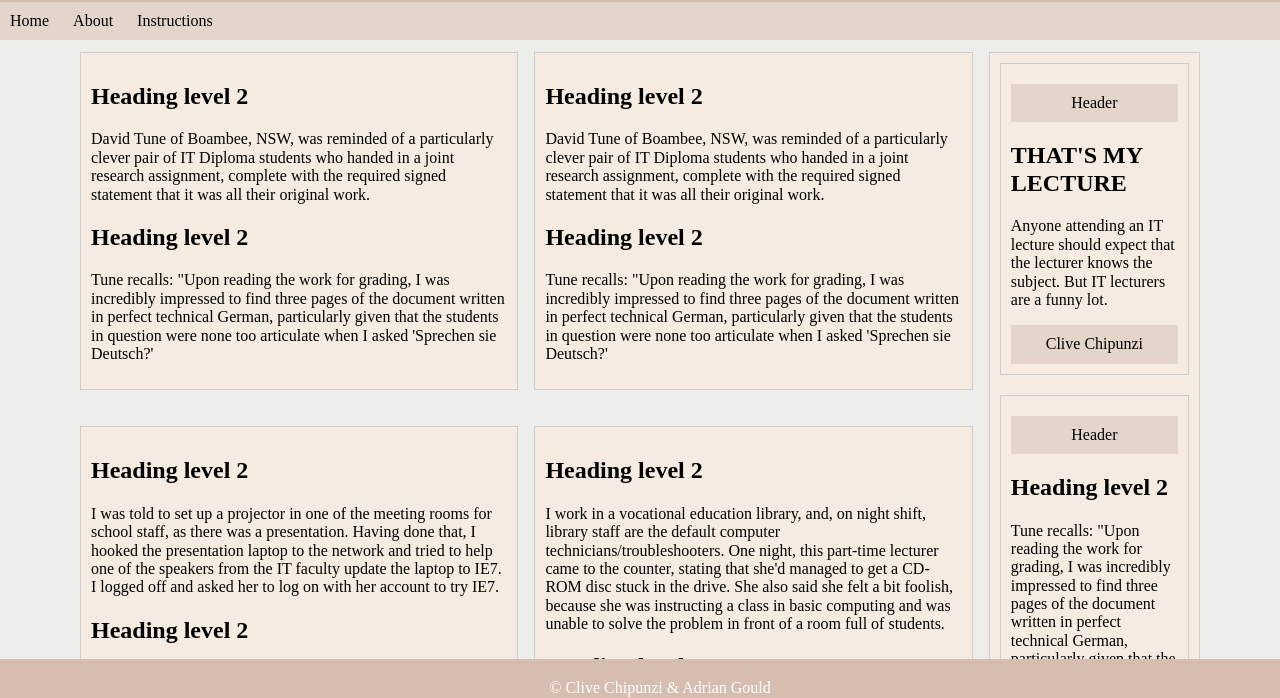
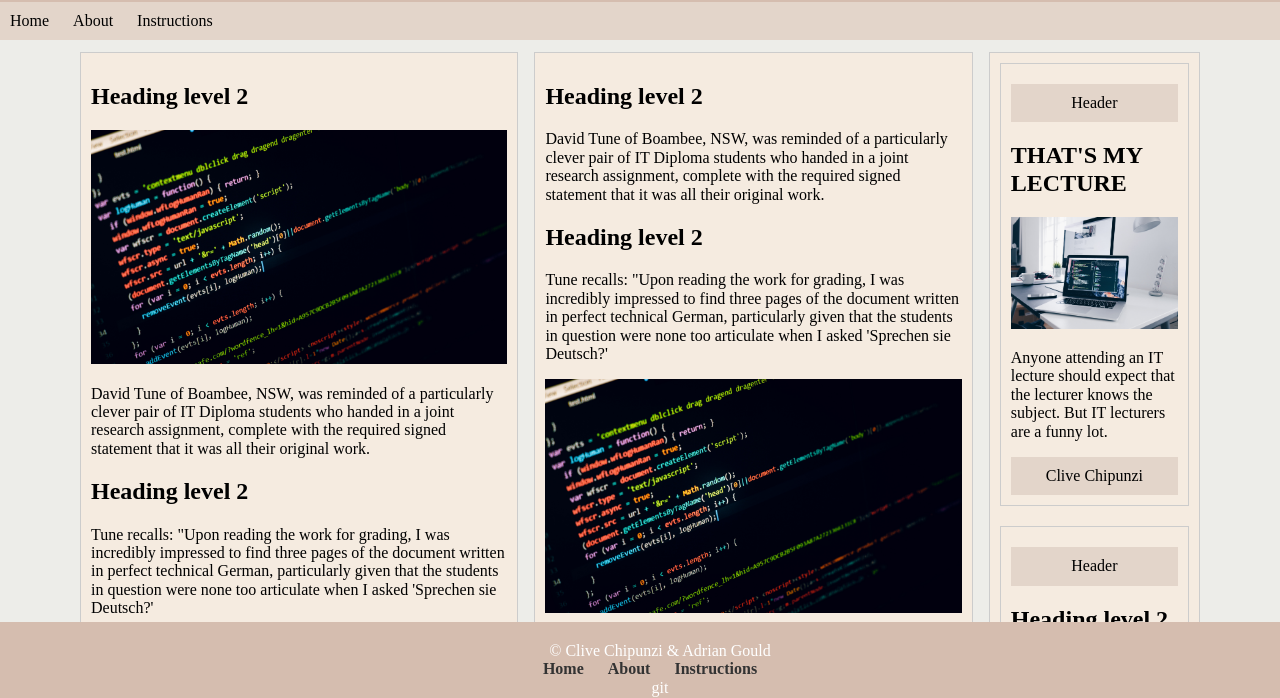
Before and after one commit to cliveeee/Web-Dev-Phase-1, a plain HTML site: page index.html in a window 1280 px wide. Shown: the part 83-781 px from the top of the page. Drawn offline with Linux system fonts and the light colour scheme.

Commit message:
feat: new content – add new content to the site

```diff
--- a/assets/css/style.css
+++ b/assets/css/style.css
@@ -146,3 +146,37 @@ body {
             "article-column5";
     }
 }
+
+/* Style for images in article sections */
+.article-column img {
+    max-width: 100%;
+    height: auto;
+}
+
+/* Style for images in aside sections */
+.aside-column img {
+    max-width: 100%;
+    height: auto;
+}
+
+/* Style for footer navigation */
+.footer-nav ul {
+    list-style: none;
+    padding: 0;
+    margin: 0;
+}
+
+.footer-nav li {
+    display: inline;
+    margin-right: 20px; /* Adjust the spacing between items as needed */
+}
+
+.footer-nav a {
+    text-decoration: none;
+    color: #333; /* Adjust the color as needed */
+    font-weight: bold;
+}
+
+.footer-nav a:hover {
+    color: #555; /* Adjust the hover color as needed */
+}
--- a/index.html
+++ b/index.html
@@ -28,6 +28,7 @@
         <header></header>
         <section>
             <h2>Heading level 2</h2>
+            <img src="assets/img/img-1.jpg" alt="Image 1">
             <p>David Tune of Boambee, NSW, was reminded of a particularly clever pair of IT Diploma
                 students who handed in a joint research assignment, complete with the required signed
                 statement that it was all their original work.</p>
@@ -54,6 +55,7 @@
             <p>Tune recalls: "Upon reading the work for grading, I was incredibly impressed to find
                 three pages of the document written in perfect technical German, particularly given
                 that the students in question were none too articulate when I asked 'Sprechen sie Deutsch?'</p>
+            <img src="assets/img/img-1.jpg" alt="Image 1">
         </section>
         <footer></footer>
     </article>
@@ -141,6 +143,7 @@
         <section>
             <header>Header</header>
             <h2>THAT'S MY LECTURE</h2>
+            <img src="assets/img/img-2.jpg" alt="Image 2">
             <p>Anyone attending an IT lecture should expect that the lecturer knows the subject.
                 But IT lecturers are a funny lot.</p>
             <footer>
@@ -173,6 +176,14 @@
 </main>
 <footer  class="footer-desktop">
    &copy; Clive Chipunzi & Adrian Gould
+    <nav class="footer-nav">
+        <ul>
+            <li><a href="#">Home</a></li>
+            <li><a href="#">About</a></li>
+            <li><a href="#">Instructions</a></li>
+            <!-- Add more list items as needed -->
+        </ul>
+    </nav>git
 </footer>
 </body>
 </html>
```
Also changed, not shown: assets/img/img-1.jpg (added), assets/img/img-2.jpg (added).
